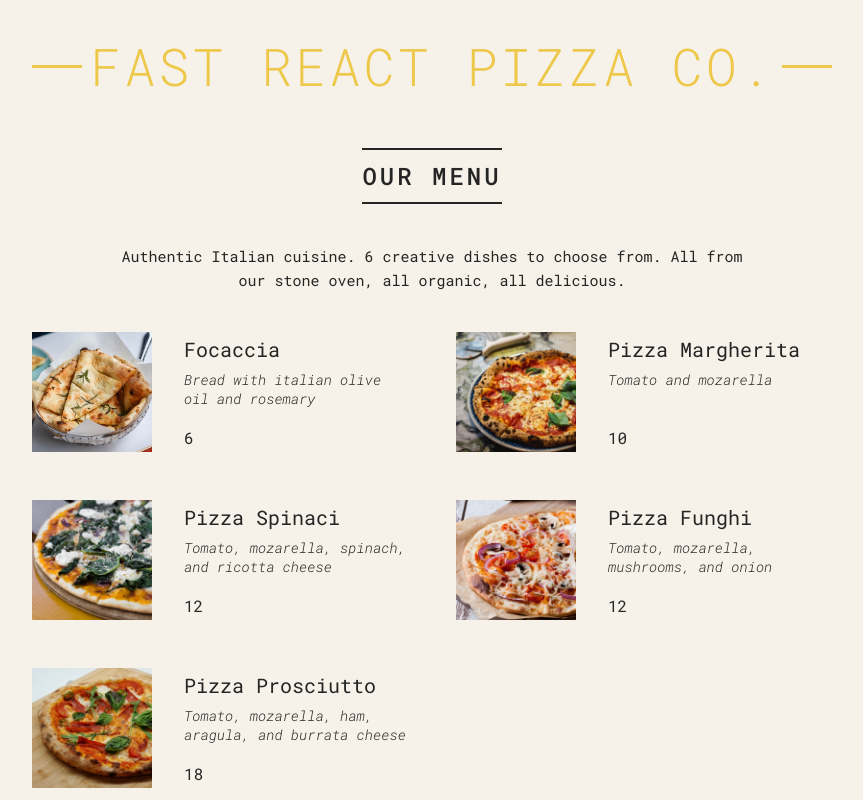
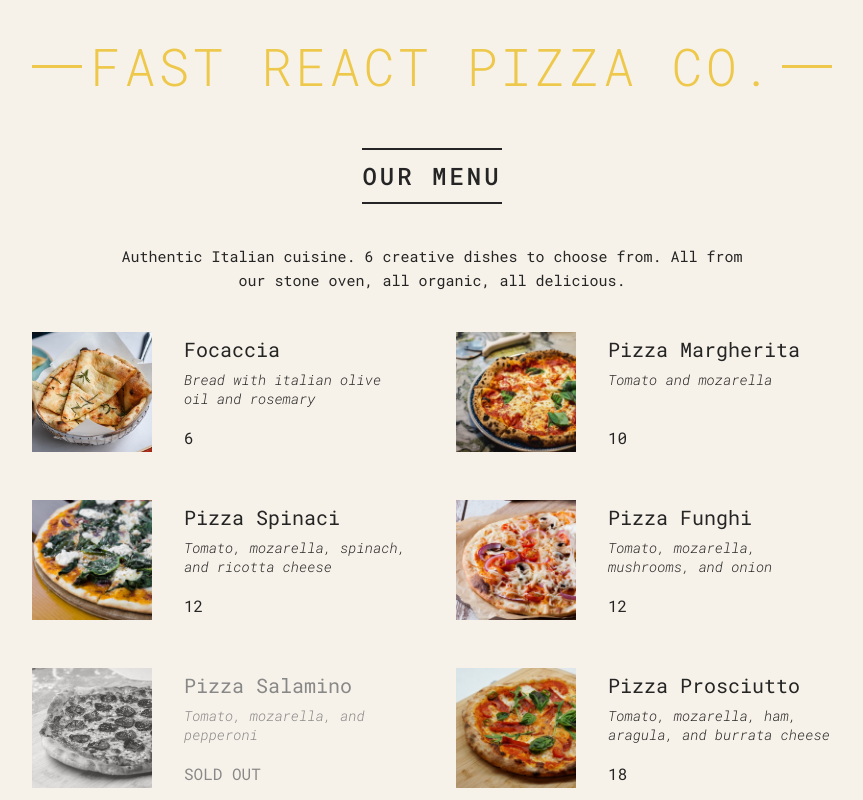
Before and after one commit to shivPosted/ultimate-react-learn, a React (Vite) app in the folder 03-pizza-menu/: page / in a window 1280 px wide. Shown: the top 800 px of the page, without its empty margins (208-1071 px from the left). Built offline with nearby package versions, Linux system fonts and the light colour scheme.

Commit message:
completed the Pizza-Menu

```diff
--- a/03-pizza-menu/src/App.jsx
+++ b/03-pizza-menu/src/App.jsx
@@ -120,14 +120,14 @@ function Order({ hour }) {
 }
 
 function Pizza({ pizza: { soldOut, photoName, name, ingredients, price } }) {
-  if (soldOut) return null;
+  // if (soldOut) return null;
   return (
-    <li className="pizza">
+    <li className={`pizza ${soldOut ? 'sold-out' : ''}`}>
       <img src={photoName} alt={name} />
       <div>
         <h3>{name} </h3>
         <p>{ingredients}</p>
-        <span>{price}</span>
+        <span>{soldOut ? 'SOLD OUT' : price}</span>
       </div>
     </li>
   );
```
